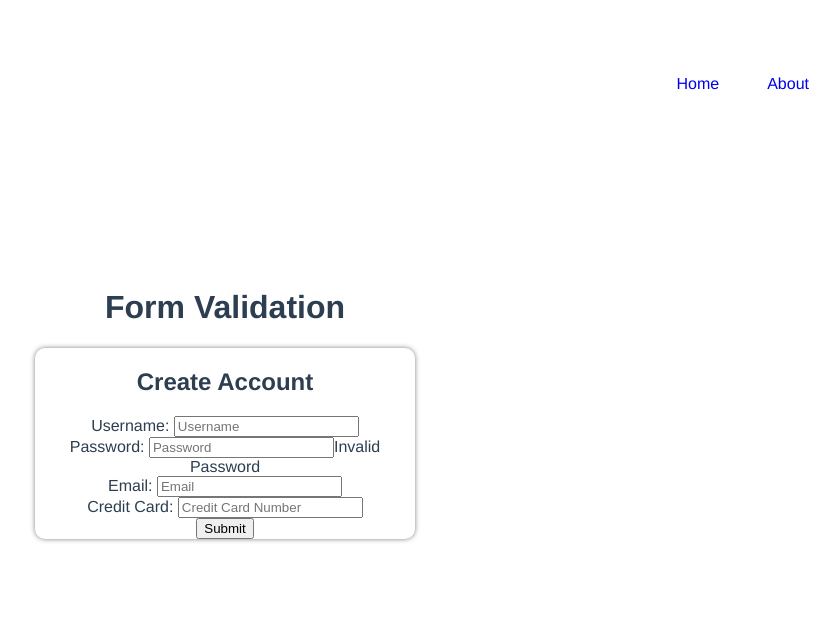
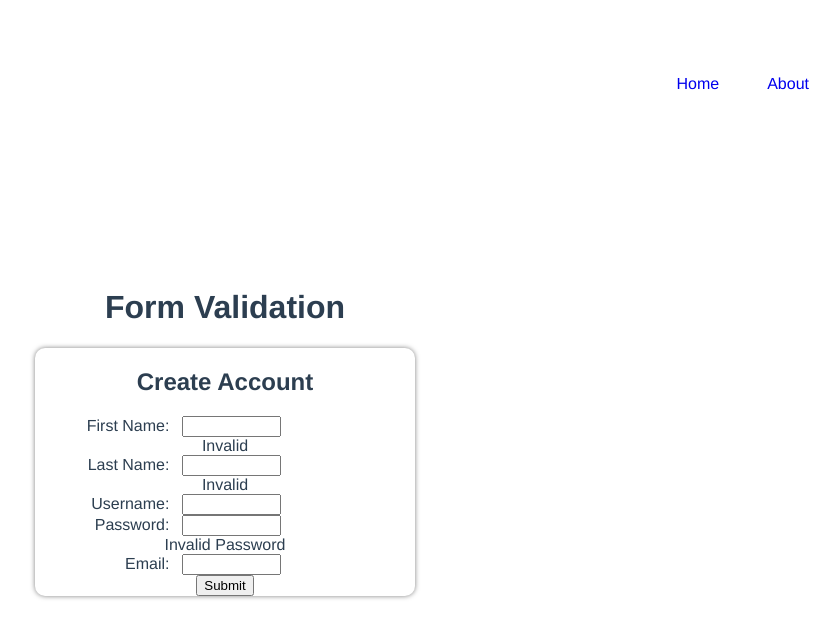
Before and after one commit to jackiewong99/form-validation, a Vue app: page / in a window 1280 px wide. Shown: the top 638 px of the page, without its empty margins (415-1255 px from the left). Built offline with nearby package versions, Linux system fonts and the light colour scheme.

Commit message:
Validate first and last name input.

```diff
--- a/src/components/Form.vue
+++ b/src/components/Form.vue
@@ -3,14 +3,34 @@
     <form class="form">
       <h2>Create Account</h2>
       <div class="input-item">
-        <label class="input-label" for="username">Username: </label>
+        <label for="first-name" class="input-label">First Name: </label>
         <input
+          type="text"
+          name="first-name"
           class="input-box"
-          type="text"
-          name="username"
-          placeholder="Username"
+          v-model="firstName"
+          v-on:keyup="validateName(firstName, 'first')"
           required
         />
+        <span v-if="valid['firstName']">Valid</span>
+        <span v-else>Invalid</span>
+      </div>
+      <div class="input-item">
+        <label for="last-name" class="input-label">Last Name: </label>
+        <input
+          type="text"
+          name="last-name"
+          class="input-box"
+          v-model="lastName"
+          v-on:keyup="validateName(lastName, 'last')"
+          required
+        />
+        <span v-if="valid['lastName']">Valid</span>
+        <span v-else>Invalid</span>
+      </div>
+      <div class="input-item">
+        <label class="input-label" for="username">Username: </label>
+        <input class="input-box" type="text" name="username" required />
       </div>
       <div class="input-item">
         <label class="input-label" for="password">Password: </label>
@@ -18,13 +38,12 @@
           class="input-box"
           type="password"
           name="password"
-          placeholder="Password"
           v-model="password"
           v-on:keyup="validatePassword"
           required
         />
         <!-- Temporary validation notification for building purposes -->
-        <span v-if="validPassword">Valid Password</span>
+        <span v-if="valid['password']">Valid Password</span>
         <span v-else>Invalid Password</span>
       </div>
       <div class="input-item">
@@ -33,19 +52,7 @@
           class="input-box"
           type="text"
           name="email"
-          placeholder="Email"
           v-model="email"
-          v-on:keyup="validateEmail"
-          required
-        />
-      </div>
-      <div class="input-item">
-        <label class="input-label" for="credit-card">Credit Card: </label>
-        <input
-          class="input-box"
-          type="text"
-          name="credit-card"
-          placeholder="Credit Card Number"
           required
         />
       </div>
@@ -61,13 +68,41 @@ export default {
   name: 'Form',
   data() {
     return {
+      firstName: '',
+      lastName: '',
       password: '',
       email: '',
-      validPassword: false,
-      validEmail: false
+      valid: {
+        firstName: false,
+        lastName: false,
+        password: false
+      }
     };
   },
   methods: {
+    validateName(name, namePart) {
+      const charRegex = /^([A-Z]){1}[a-z]{1,}[ ]?([A-Z]){1}?[a-z]{1,}?$/g;
+      const charTest = charRegex.test(name);
+
+      if (charTest === true && namePart === 'first') {
+        this.valid['firstName'] = true;
+      } else {
+        this.valid['firstName'] = false;
+      }
+      if (charTest === true && namePart === 'last') {
+        this.valid['lastName'] = true;
+      } else {
+        this.valid['lastName'] = false;
+      }
+
+      switch (namePart) {
+        case 'first':
+          return this.valid['firstName'];
+
+        case 'last':
+          return this.valid['lastName'];
+      }
+    },
     validatePassword() {
       // Regular expression that matches any uppercase character,
       // lowercase character, digit character, and special character.
@@ -82,16 +117,12 @@ export default {
       const whiteSpaceTest = whiteSpaceRegex.test(this.password);
 
       if (charTest === true && whiteSpaceTest === false) {
-        this.validPassword = true;
+        this.valid['password'] = true;
       } else {
-        this.validPassword = false;
+        this.valid['password'] = false;
       }
 
-      return this.validPasword;
-    },
-    validateEmail() {
-      // Character pattern of email: <emailName>@<websiteName>.<top-level domain suffix (com, org, edu, gov)>
-      return this.validEmail;
+      return this.valid['password'];
     }
   }
 };
@@ -102,4 +133,28 @@ export default {
   border-radius: 10px;
   box-shadow: 0 0 5px rgba(0, 0, 0, 0.5);
 }
+
+.form {
+  margin: 0 auto;
+  width: 80%;
+}
+
+label,
+input {
+  display: inline-block;
+}
+
+label {
+  width: 30%;
+  text-align: right;
+}
+
+label + input {
+  width: 30%;
+  margin: 0 30% 0 4%;
+}
+
+input + input {
+  float: right;
+}
 </style>
```
